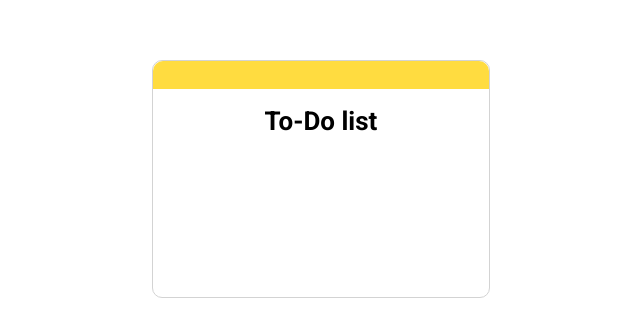
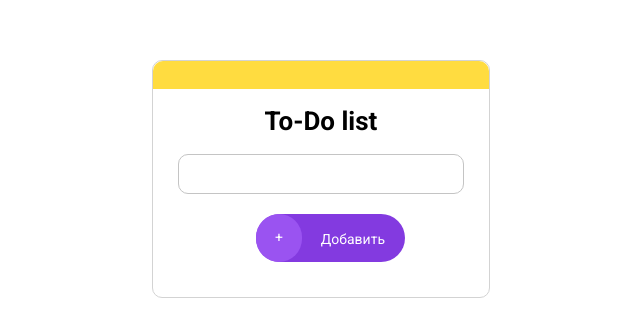
Before and after one commit to ChinaraGuliyeva/Chinara_M3, a plain HTML site: page index.html in a window 1280 px wide. Shown: the part 172-508 px from the top of the page, without its empty margins (319-959 px from the left). Drawn offline with Linux system fonts and the light colour scheme.

Commit message:
added button

```diff
--- a/index.html
+++ b/index.html
@@ -10,6 +10,11 @@
     <div class="container">
         <div class="container-head"></div>
         <h1>To-Do list</h1>
+        <div class="sort-button"></div>
+        <input type='text'>
+        <div class="add-button"><p>Добавить</p>
+            <div class="round">+</div>
+        </div>
     </div>
     <script src="script.js"></script>
 </body>
--- a/main.css
+++ b/main.css
@@ -1,3 +1,7 @@
+body {
+    font-family: 'Roboto', sans-serif;
+}
+
 .container{
     width: 336px;
     height: 236px;
@@ -13,8 +17,44 @@
 }
 
 h1 {
-    font-family: 'Roboto', sans-serif;
     text-align: center;
     font-size: 26px;
     line-height: 30px;
 }
+
+input {
+    margin: 0 25px;
+    width: 286px;
+    height: 40px;
+    border: 1px solid #C4C4C4;
+    box-sizing: border-box;
+    border-radius: 10px;
+}
+
+.add-button {
+    width: 129px;
+    height: 42px;
+    font-style: normal;
+    font-weight: normal;
+    font-size: 14px;
+    line-height: 16px;
+    text-align: right;
+    background-color: #833AE0;
+    color: white;
+    margin: 20px 103px;
+    position: relative;
+    padding: 3px 20px 3px 0;
+    border-radius: 71px;
+}
+
+.round {
+    height: 33px;
+    width: 46px;
+    background-color: #9A53F1;
+    position: absolute;
+    top: 0px;
+    text-align: center;
+    font-size: 14px;
+    padding: 15px 0 0 0;
+    border-radius: 50px;
+}
```
